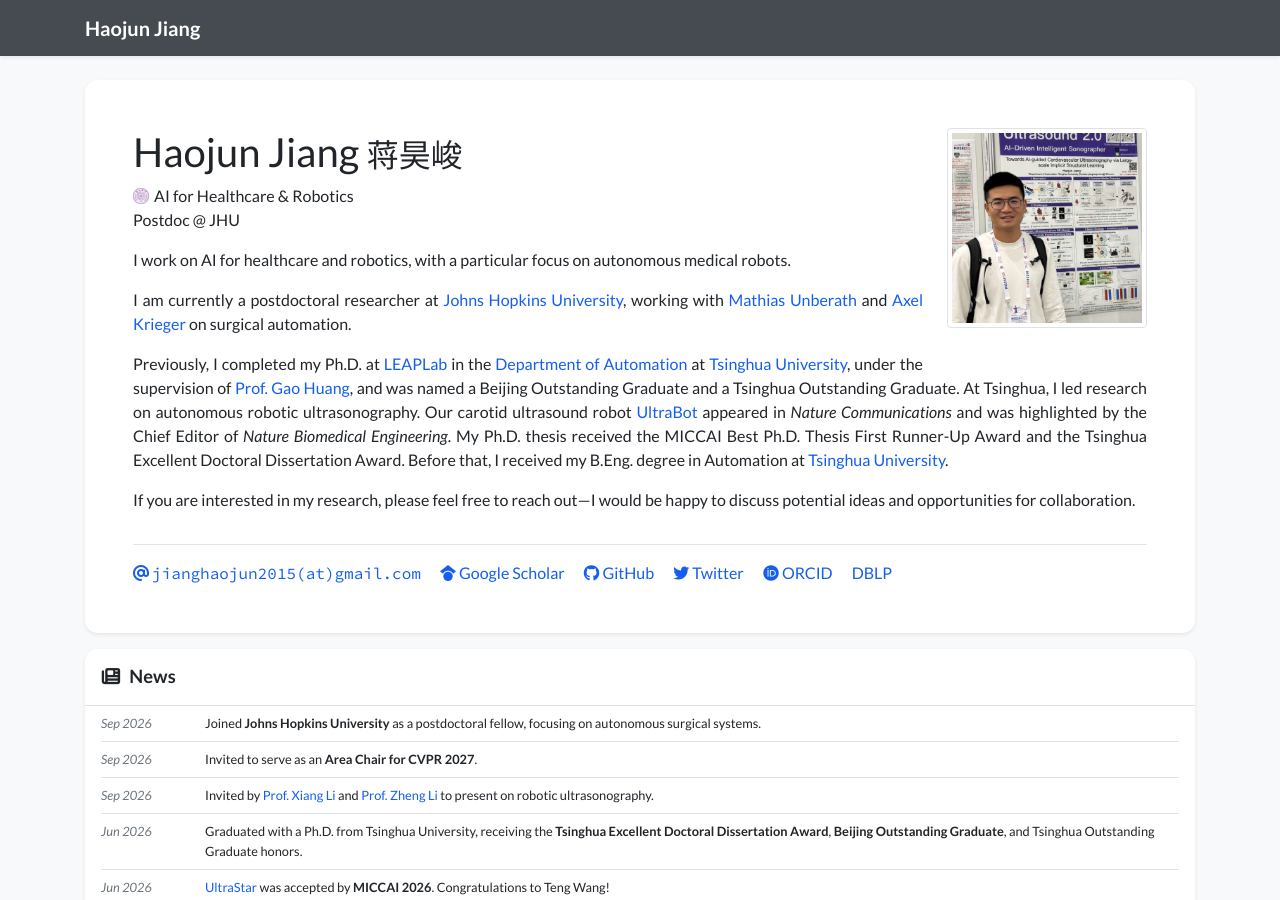
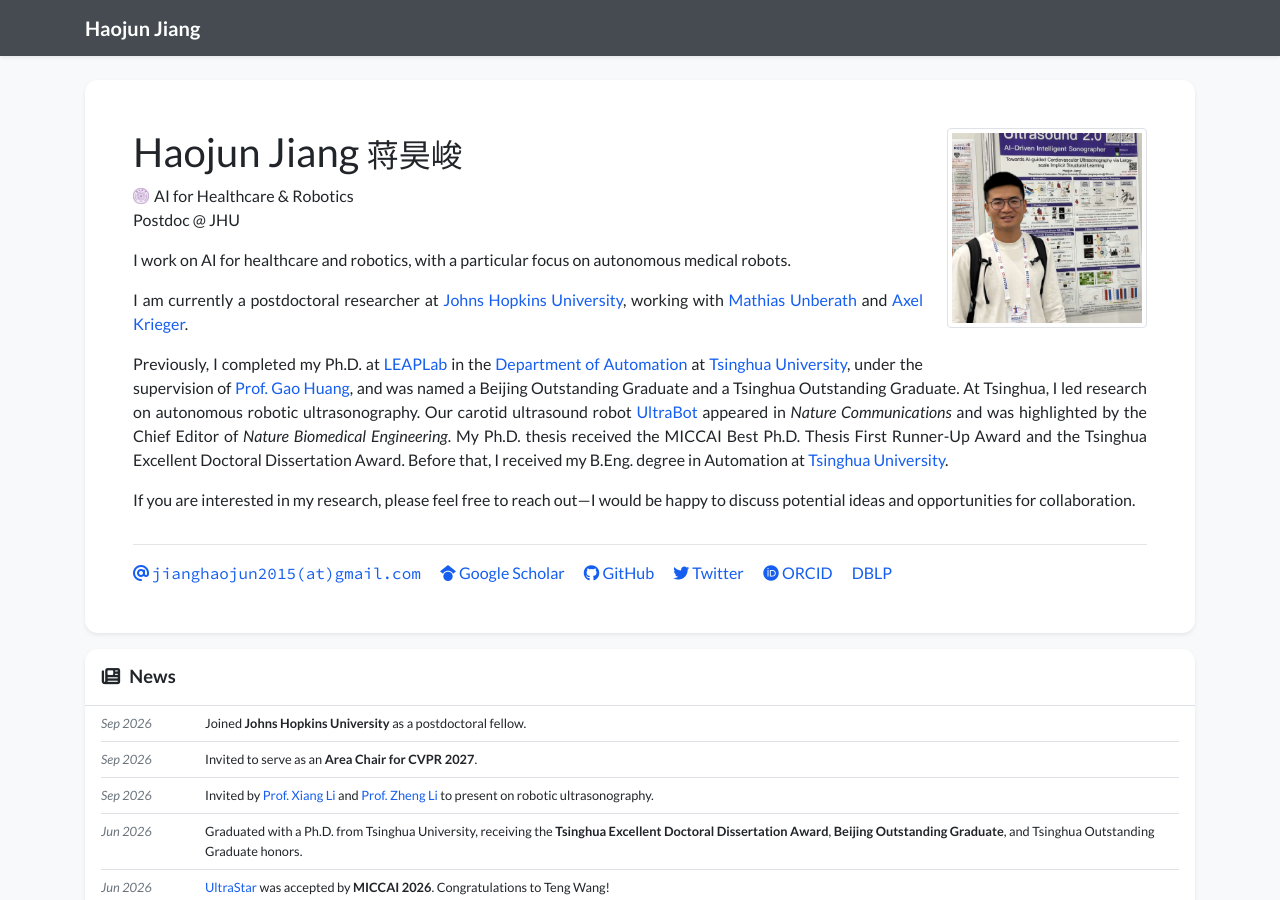
Before and after one commit to jianghaojun/jianghaojun.github.io, a Jekyll site: the page built from index_layout2.html, in a window 1280 px wide and 900 px high. Built offline with Jekyll 4.4.1, drawn with Linux system fonts in a browser that asks for light colours; nearby versions of some CDN libraries; a style sheet for code colours, icons or effects is not loaded.

Commit message:
Simplify postdoctoral introduction

```diff
--- a/_data/profile.yml
+++ b/_data/profile.yml
@@ -22,7 +22,7 @@ short_bio_text_justify: true
 short_bio: >-
   <p>I work on AI for healthcare and robotics, with a particular focus on autonomous medical robots.</p>
 
-  <p>I am currently a postdoctoral researcher at <a href="https://www.jhu.edu/" target="_blank">Johns Hopkins University</a>, working with <a href="https://engineering.jhu.edu/faculty/mathias-unberath/" target="_blank">Mathias Unberath</a> and <a href="https://engineering.jhu.edu/faculty/axel-krieger/" target="_blank">Axel Krieger</a> on surgical automation.</p>
+  <p>I am currently a postdoctoral researcher at <a href="https://www.jhu.edu/" target="_blank">Johns Hopkins University</a>, working with <a href="https://engineering.jhu.edu/faculty/mathias-unberath/" target="_blank">Mathias Unberath</a> and <a href="https://engineering.jhu.edu/faculty/axel-krieger/" target="_blank">Axel Krieger</a>.</p>
 
   <p>Previously, I completed my Ph.D. at <a href="https://www.leaplab.ai/" target="_blank">LEAPLab</a> in the <a href="https://www.au.tsinghua.edu.cn/en/" target="_blank">Department of Automation</a> at <a href="https://www.tsinghua.edu.cn/en/" target="_blank">Tsinghua University</a>, under the supervision of <a href="https://gaohuang-net.github.io/" target="_blank">Prof. Gao Huang</a>, and was named a Beijing Outstanding Graduate and a Tsinghua Outstanding Graduate. At Tsinghua, I led research on autonomous robotic ultrasonography. Our carotid ultrasound robot <a href="https://www.nature.com/articles/s41467-025-62865-w" target="_blank">UltraBot</a> appeared in <em>Nature Communications</em> and was highlighted by the Chief Editor of <em>Nature Biomedical Engineering</em>. My Ph.D. thesis received the MICCAI Best Ph.D. Thesis First Runner-Up Award and the Tsinghua Excellent Doctoral Dissertation Award. Before that, I received my B.Eng. degree in Automation at <a href="https://www.tsinghua.edu.cn/en/" target="_blank">Tsinghua University</a>.</p>
 
--- a/preview/index.html
+++ b/preview/index.html
@@ -74,7 +74,7 @@
             <h2 class="h5 section-heading mb-3"><i class="fas fa-user"></i> About Me</h2>
             <div class="text-profile-bio" style="text-align: justify;">
               <p>I work on AI for healthcare and robotics, with a particular focus on autonomous medical robots.</p>
-              <p>I am currently a postdoctoral researcher at <a href="https://www.jhu.edu/" target="_blank">Johns Hopkins University</a>, working with <a href="https://engineering.jhu.edu/faculty/mathias-unberath/" target="_blank">Mathias Unberath</a> and <a href="https://engineering.jhu.edu/faculty/axel-krieger/" target="_blank">Axel Krieger</a> on surgical automation.</p>
+              <p>I am currently a postdoctoral researcher at <a href="https://www.jhu.edu/" target="_blank">Johns Hopkins University</a>, working with <a href="https://engineering.jhu.edu/faculty/mathias-unberath/" target="_blank">Mathias Unberath</a> and <a href="https://engineering.jhu.edu/faculty/axel-krieger/" target="_blank">Axel Krieger</a>.</p>
               <p>Previously, I completed my Ph.D. at <a href="https://www.leaplab.ai/" target="_blank">LEAPLab</a> in the <a href="https://www.au.tsinghua.edu.cn/en/" target="_blank">Department of Automation</a> at <a href="https://www.tsinghua.edu.cn/en/" target="_blank">Tsinghua University</a>, under the supervision of <a href="https://gaohuang-net.github.io/" target="_blank">Prof. Gao Huang</a>, and was named a Beijing Outstanding Graduate and a Tsinghua Outstanding Graduate. At Tsinghua, I led research on autonomous robotic ultrasonography. Our carotid ultrasound robot <a href="https://www.nature.com/articles/s41467-025-62865-w" target="_blank">UltraBot</a> appeared in <em>Nature Communications</em> and was highlighted by the Chief Editor of <em>Nature Biomedical Engineering</em>. My Ph.D. thesis received the MICCAI Best Ph.D. Thesis First Runner-Up Award and the Tsinghua Excellent Doctoral Dissertation Award. Before that, I received my B.Eng. degree in Automation at <a href="https://www.tsinghua.edu.cn/en/" target="_blank">Tsinghua University</a>.</p>
               <p>If you are interested in my research, please feel free to reach out—I would be happy to discuss potential ideas and opportunities for collaboration.</p>
             </div>
@@ -84,7 +84,7 @@
         <section class="my-3 bg-white shadow-sm rounded-xl">
           <h2 class="h5 section-heading p-3 mb-0 border-bottom border-gray"><i class="fas fa-newspaper"></i> News</h2>
           <div class="px-3 pb-2 small">
-            <div class="news-row d-flex py-2 border-bottom"><div class="news-date text-muted mr-3"><i>Sep. 2026</i></div><div class="news-copy">Joined <strong>Johns Hopkins University</strong> as a postdoctoral fellow, focusing on autonomous surgical systems.</div></div>
+            <div class="news-row d-flex py-2 border-bottom"><div class="news-date text-muted mr-3"><i>Sep. 2026</i></div><div class="news-copy">Joined <strong>Johns Hopkins University</strong> as a postdoctoral fellow.</div></div>
             <div class="news-row d-flex py-2 border-bottom"><div class="news-date text-muted mr-3"><i>Sep. 2026</i></div><div class="news-copy">Invited to serve as an <strong>Area Chair for CVPR 2027</strong>.</div></div>
             <div class="news-row d-flex py-2 border-bottom"><div class="news-date text-muted mr-3"><i>Sep. 2026</i></div><div class="news-copy">Invited by <a href="https://sites.google.com/view/homepageoflixiang" target="_blank" rel="noopener">Prof. Xiang Li</a> and <a href="https://www.surgery.cuhk.edu.hk/profile.asp?alias=lizheng" target="_blank" rel="noopener">Prof. Zheng Li</a> to present on robotic ultrasonography.</div></div>
             <div class="news-row d-flex py-2 border-bottom"><div class="news-date text-muted mr-3"><i>Jun. 2026</i></div><div class="news-copy">Graduated with a Ph.D. from Tsinghua University, receiving the <strong>Tsinghua Excellent Doctoral Dissertation Award</strong>, <strong>Beijing Outstanding Graduate</strong>, and Tsinghua Outstanding Graduate honors.</div></div>
```
Also changed, not shown: _news/2026-09-jhu-postdoc.md (+1 -1 lines).
